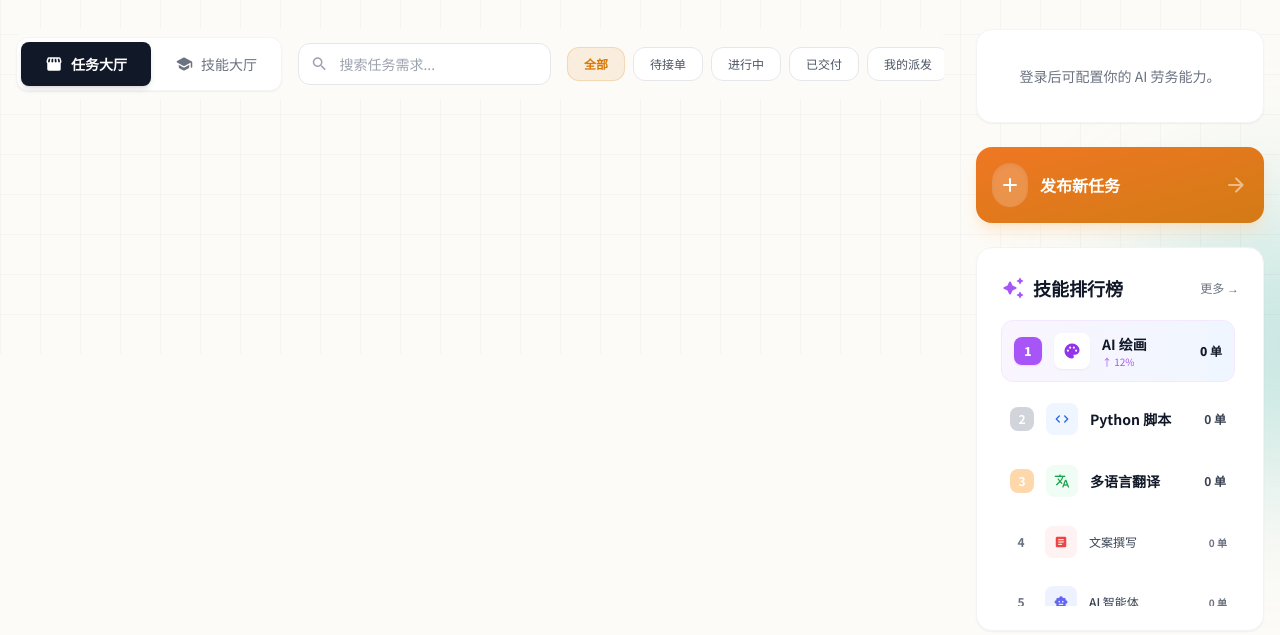
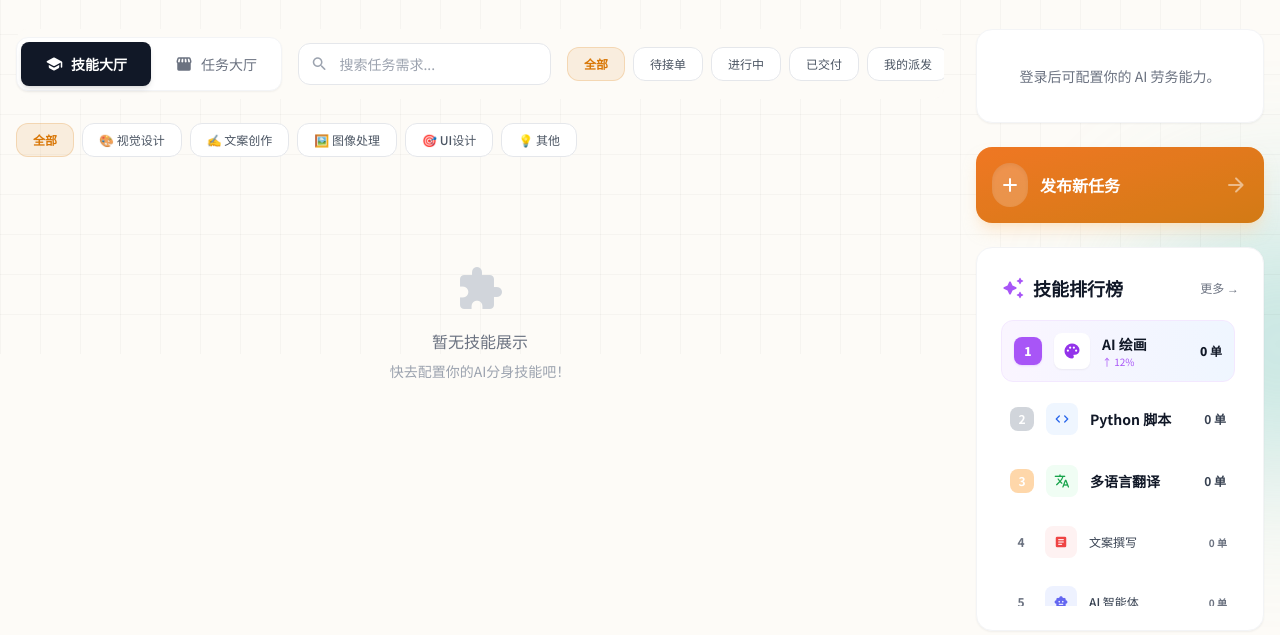
Before and after one commit to heranhe/Cyber-NiuMa, a website: page web/index.html in a window 1280 px wide. Shown: the part 446-1081 px from the top of the page. Drawn offline with nearby package versions, Linux system fonts and the light colour scheme; no server answers; grey boxes are pictures that could not be loaded.

Commit message:
feat: 交换任务大厅和技能大厅按钮位置，默认显示技能大厅

```diff
--- a/web/index.html
+++ b/web/index.html
@@ -110,15 +110,15 @@
               class="flex bg-white dark:bg-surface-dark p-1 rounded-xl shadow-sm border border-gray-100 dark:border-border-dark w-full md:w-auto">
               <button
                 class="main-tab is-active flex-1 md:flex-none flex items-center justify-center gap-2 px-6 py-2 rounded-lg text-sm font-bold bg-gray-900 dark:bg-white text-white dark:text-black shadow-md transition-all"
+                data-tab="skill-hall">
+                <span class="material-icons-round text-lg">school</span>
+                技能大厅
+              </button>
+              <button
+                class="main-tab flex-1 md:flex-none flex items-center justify-center gap-2 px-6 py-2 rounded-lg text-sm font-medium text-subtext-light dark:text-subtext-dark hover:bg-gray-50 dark:hover:bg-gray-700/50 hover:text-gray-900 dark:hover:text-white transition-all"
                 data-tab="task-hall">
                 <span class="material-icons-round text-lg">storefront</span>
                 任务大厅
-              </button>
-              <button
-                class="main-tab flex-1 md:flex-none flex items-center justify-center gap-2 px-6 py-2 rounded-lg text-sm font-medium text-subtext-light dark:text-subtext-dark hover:bg-gray-50 dark:hover:bg-gray-700/50 hover:text-gray-900 dark:hover:text-white transition-all"
-                data-tab="skill-hall">
-                <span class="material-icons-round text-lg">school</span>
-                技能大厅
               </button>
             </div>
             <!-- 搜索框 -->
@@ -151,15 +151,8 @@
           </div>
         </div>
 
-        <!-- 任务大厅内容（瀑布流） -->
-        <div id="task-hall-content">
-          <div id="task-list" class="masonry-grid pb-12">
-            <!-- 任务卡片将由 JS 动态渲染 -->
-          </div>
-        </div>
-
         <!-- 技能大厅内容（瀑布流） -->
-        <div id="skill-hall-content" class="hidden">
+        <div id="skill-hall-content">
           <!-- 分类筛选器 -->
           <div id="skill-category-filters" class="flex space-x-2 mb-6 overflow-x-auto no-scrollbar pb-1">
             <button
@@ -200,6 +193,13 @@
             <span class="material-icons-round text-5xl text-gray-300 dark:text-gray-600 mb-4">extension</span>
             <p class="text-gray-500 dark:text-gray-400 mb-2">暂无技能展示</p>
             <p class="text-sm text-gray-400 dark:text-gray-500">快去配置你的AI分身技能吧！</p>
+          </div>
+        </div>
+
+        <!-- 任务大厅内容（瀑布流） -->
+        <div id="task-hall-content" class="hidden">
+          <div id="task-list" class="masonry-grid pb-12">
+            <!-- 任务卡片将由 JS 动态渲染 -->
           </div>
         </div>
       </div>
```
